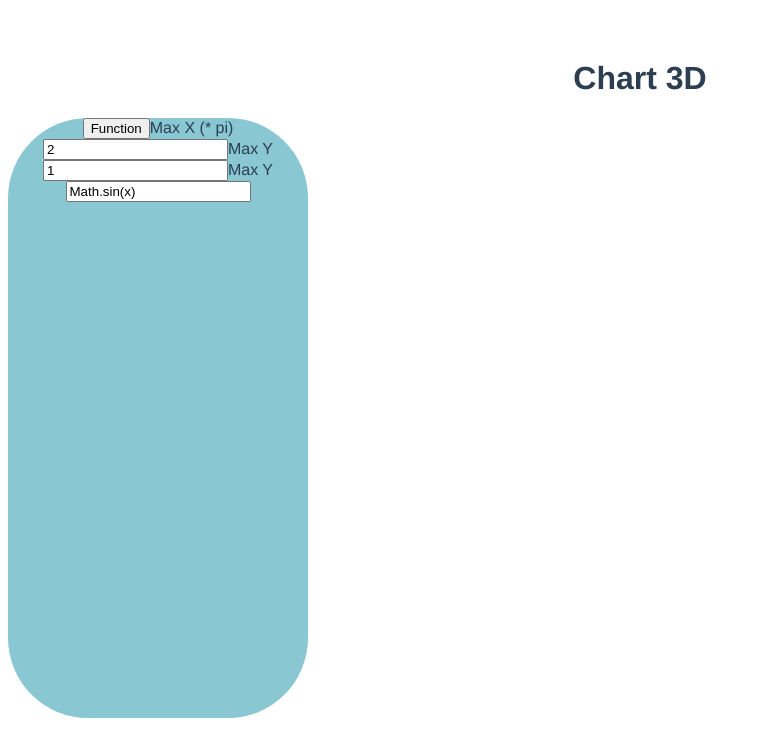
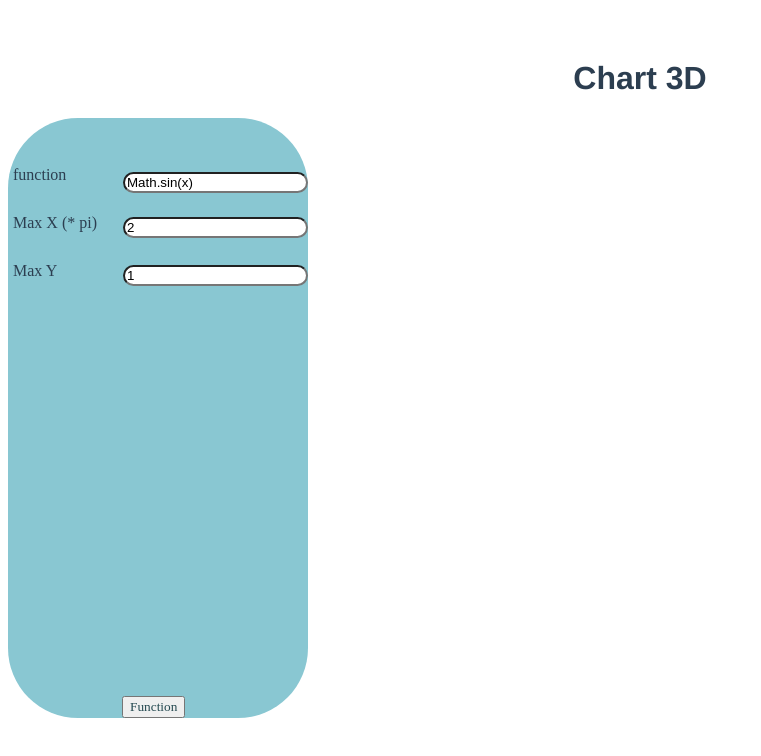
Before and after one commit to NinaBlinova/Function-graphs, a Vue app: page / in a window 1280 px wide. Shown: the top 756 px of the page, without its empty margins (0-761 px from the left). Built offline with nearby package versions, Linux system fonts and the light colour scheme.

Commit message:
Function definition

```diff
--- a/src/components/HelloWorld.vue
+++ b/src/components/HelloWorld.vue
@@ -3,10 +3,18 @@
     <h1>{{ msg }}</h1>
 
     <div id="rectangle" class="mainControls">
-      <button v-on:click="drawRect">Function</button>
-      <label for="maxX">Max X (* pi)</label><input v-model="maxX" id="maxX" type="number">
-      <label for="maxY">Max Y</label><input v-model="maxY" id="maxY" type="number">
-      <label for="fn">Max Y</label><input v-model="fn" id="fn">
+
+      <label for="fn" class="CharacteristicsOfTheText1">function</label>
+      <input v-model="fn" id="fn" class="EnteringValues1">
+
+      <label for="maxX" class="CharacteristicsOfTheText2">Max X (* pi)</label>
+      <input v-model="maxX" id="maxX" type="number" class="EnteringValues2">
+
+      <label for="maxY" class="CharacteristicsOfTheText3">Max Y</label>
+      <input v-model="maxY" id="maxY" type="number" class="EnteringValues3">
+
+      <button v-on:click="drawRect" class="Butt">Function</button>
+
     </div>
     <canvas id="canvas" width="600" height="600" class="mainCanvas"></canvas>
   </div>
@@ -63,6 +71,10 @@ export default class HelloWorld extends Vue {
       const bY = canvasHeight / 2;
       return -convertHeight(y) + bY
     }
+    const crossing = function (x1: number, y1: number, x2: number, y2: number): number{
+      return x2 - marginX*(x2 - x1)/(y2 - y1);
+    }
+
 
 
     const rect = function (x: number, y: number, width: number, height: number): void {
@@ -77,6 +89,32 @@ export default class HelloWorld extends Vue {
     const fillText = function (str: string, x: number, y: number): void {
       ctx.fillText(str, convertX(x), convertY(y));
     }
+
+    const IntersectionOfLines = function (x1: number, y1: number, x2: number, y2: number): void{
+      if (y2 < maxY && y2 > -maxY && y1 < maxY && y1 > -maxY)
+      {
+        moveTo(x1,y1);
+        lineTo(x2,y2);
+      }
+      else if (y2 > maxY && y1 < maxY && y1 > -maxY) // 1 and 2 fourth
+      {
+        moveTo(x1,y1);
+        lineTo((maxY - y1)*(x1 - x2) / (y1 - y2) + x1, maxY)
+      }
+      else if (y2 < maxY && y1 > maxY && y2 > -maxY) {
+        moveTo(x2,y2);
+        lineTo((maxY - y2)*(x2 - x1) / (y2 - y1) + x2, maxY)
+      }
+      else if (y2 < -maxY && y1 > -maxY && y1 < maxY) { // 3 and 3 fourth
+        moveTo(x1,y1);
+        lineTo((-maxY - y1)*(x1 - x2) / (y1 - y2) + x1, -maxY)
+      }
+      else if ( y1 < -maxY && y2 > -maxY && y2 < maxY) { // 3 and 3 fourth
+        moveTo(x2,y2);
+        lineTo((-maxY - y2)*(x2 - x1) / (y2 - y1) + x2, -maxY)
+      }
+    }
+
     ctx.clearRect(0, 0, canvasWidth, canvasHeight);
 
     ctx.beginPath();
@@ -108,36 +146,38 @@ export default class HelloWorld extends Vue {
       moveTo(-maxX, y1);
       lineTo(maxX, y1);
     }
-
     ctx.stroke();
 
     //график
     ctx.beginPath();
     ctx.lineWidth = 3;
     ctx.strokeStyle = '#29a0a4';
-    moveTo(-maxX,0);
     let x = 0;
     let y = 0;
-    for (x = -maxX; x <= maxX; x = x+1/maxX)
+    moveTo(-maxX,fn(-maxX));
+    for (x = -maxX; x < maxX; x = x+1/maxX)
     {
       y = fn(x);
-      lineTo(x,y);
-    }
+      console.info('y = ');
+      IntersectionOfLines(x, y, x+1/maxX, fn(x+1/maxX))
+
+      }
     ctx.stroke();
 
     //название осей
+
     ctx.beginPath();
     ctx.lineWidth = 1;
     ctx.strokeStyle = "#08191c";
     ctx.font = '10px cursive';
-    for (let i = -2*maxX; i < maxX; i = i + Math.PI/2) {
-      moveTo(i, maxY/10);
-      lineTo(i , -maxY/10);
-      fillText(i.toFixed(2) + '', i, -maxY/8);
+    for (let i = -2*maxX; i < maxX; i = i + Math.PI) {
+      moveTo(i, maxY/20);
+      lineTo(i , -maxY/20);
+      fillText(i.toFixed(2), i, -maxY/8);
     }
-    for (let i=-2*maxY; i <  maxY; i = i + 0.5) {
-      moveTo(maxX/10, i);
-      lineTo(-maxX/10, i);
+    for (let i=-2*maxY; i <  maxY; i = i + 1) {
+      moveTo(maxX/20, i);
+      lineTo(-maxX/20, i);
       fillText(i+'', maxX/8, i);
     }
     ctx.stroke();
@@ -150,9 +190,49 @@ export default class HelloWorld extends Vue {
   width: 300px;
   height: 600px;
   background-color: #89c7d2;
-  border-radius: 80px;
+  border-radius: 70px;
   float: left;
   display: inline;
+  position: relative;
+  text-align: left;
+  font-family: cursive;
+}
+
+.CharacteristicsOfTheText1{
+  left: 5px;
+  position: absolute;
+  top: 48px;
+  display: table-caption;
+}
+.CharacteristicsOfTheText2{
+  left: 5px;
+  position: absolute;
+  top: 96px;
+  display: table-caption;
+}
+.CharacteristicsOfTheText3{
+  left: 5px;
+  position: absolute;
+  top: 144px;
+  display: table-caption;
+}
+
+.EnteringValues1 {
+  margin-top: 18%;
+  float: right;
+  border-radius: 40px;
+}
+
+.EnteringValues2 {
+  margin-top: 8%;
+  float: right;
+  border-radius: 40px;
+}
+
+.EnteringValues3 {
+  margin-top: 9%;
+  float: right;
+  border-radius: 40px;
 }
 
 .mainCanvas {
@@ -161,4 +241,24 @@ export default class HelloWorld extends Vue {
   float: left;
   display: inline;
 }
+
+
+.Butt {
+  font-family: cursive;
+  float: right;
+  position: absolute;
+  bottom: 0px;
+  left: 38%;
+  display:block;
+  color: #244950;
+  text-decoration: none;
+}
+.Butt:visited {
+  color: #68b1bf;
+}
+.Butt:hover {
+  color: #2b3c62;
+  box-shadow: inset 0 0 0 23px #5e9fb4;
+}
+
 </style>
```
